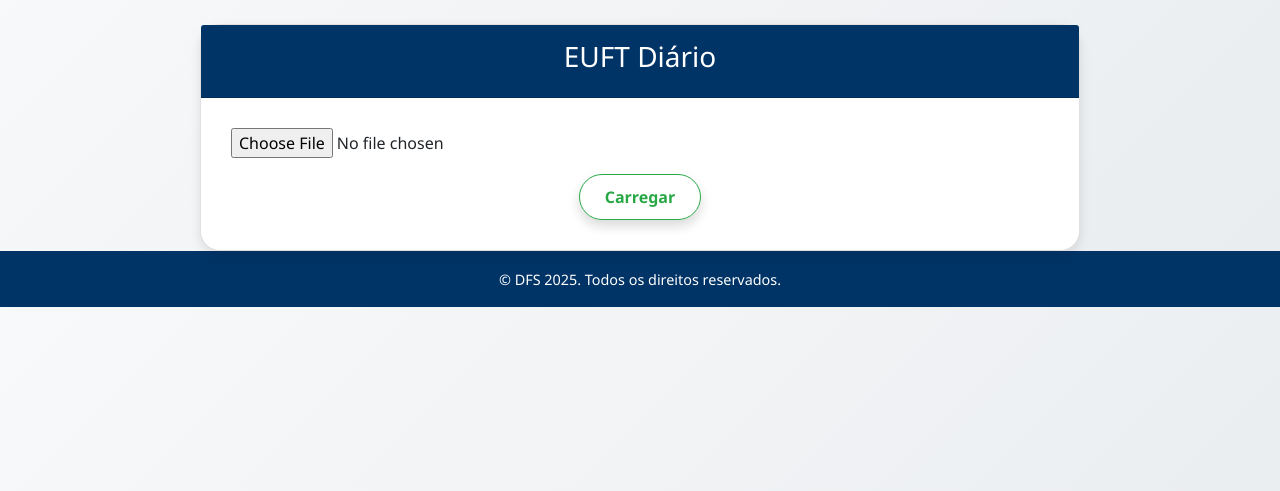
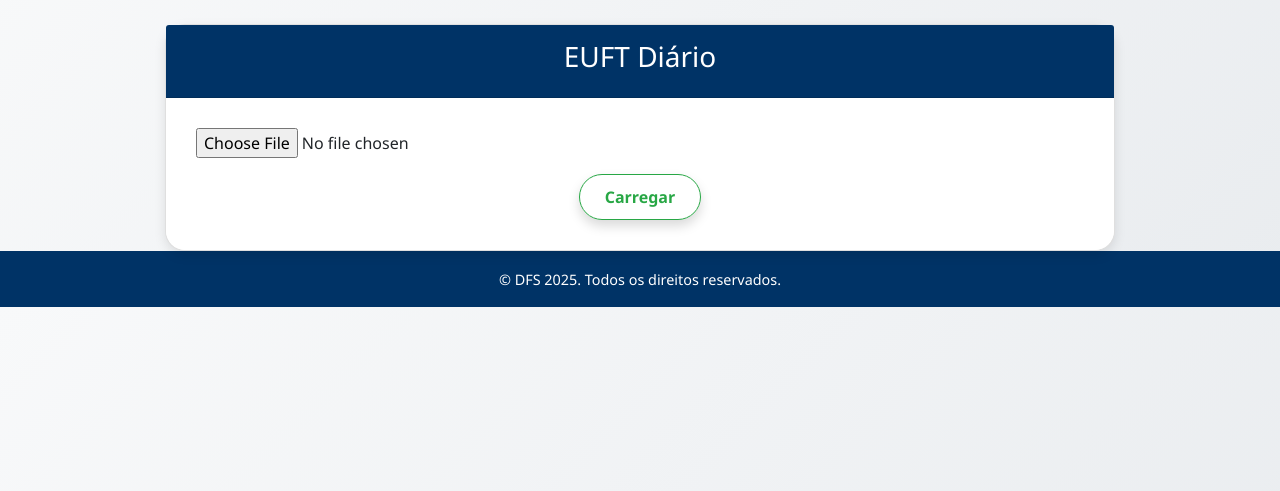
Before and after one commit to Dougas85/EUFT01, a Flask app: page / in a window 1280 px wide. Shown: the part 69-560 px from the top of the page. Run offline with Flask 3, Linux system fonts and the light colour scheme; some libraries are stand-ins or nearby versions.

Commit message:
Update styles.css

```diff
--- a/static/styles.css
+++ b/static/styles.css
@@ -40,7 +40,7 @@ body {
 /* Cards com animação suave de entrada */
 .card.central-card,
 .table-card {
-    max-width: 880px;
+    max-width: 950px;
     margin: 0 auto;
     border-radius: 20px;
     box-shadow: 0 4px 12px rgba(0, 0, 0, 0.1);
```
